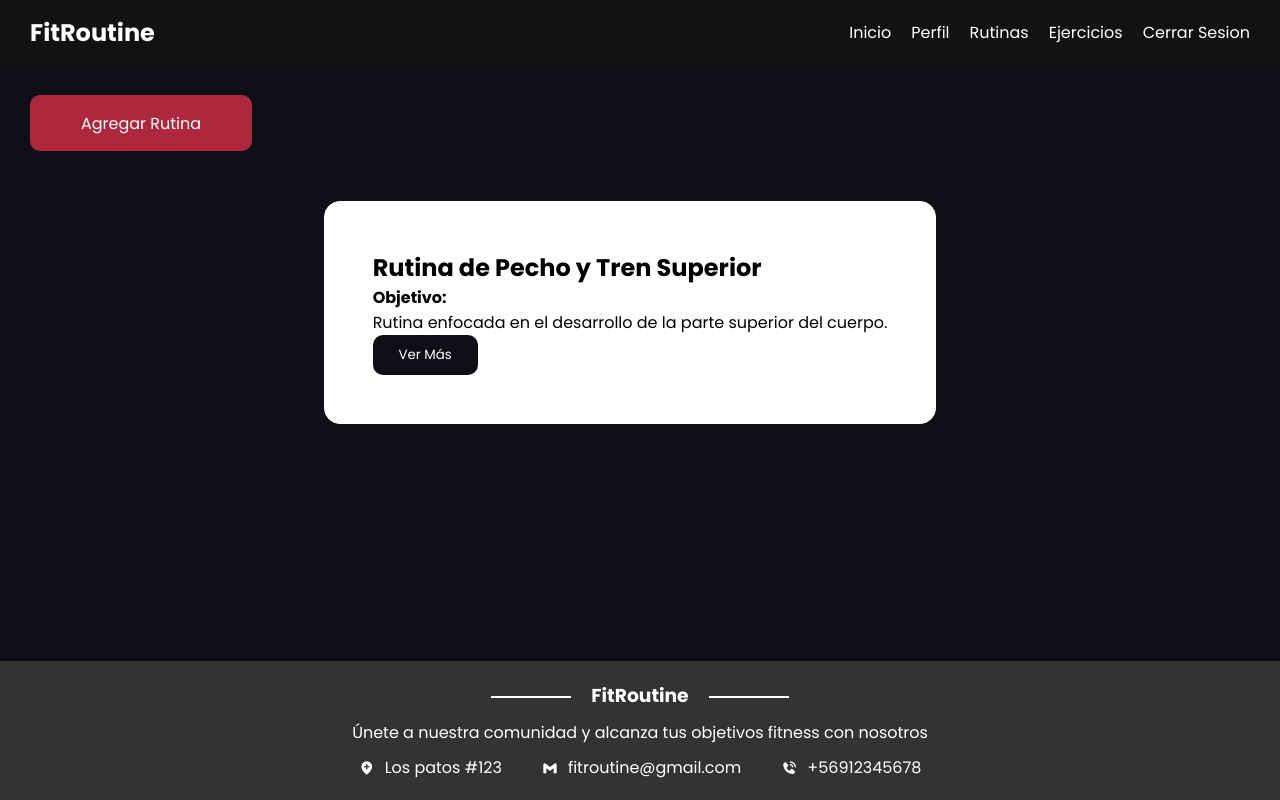
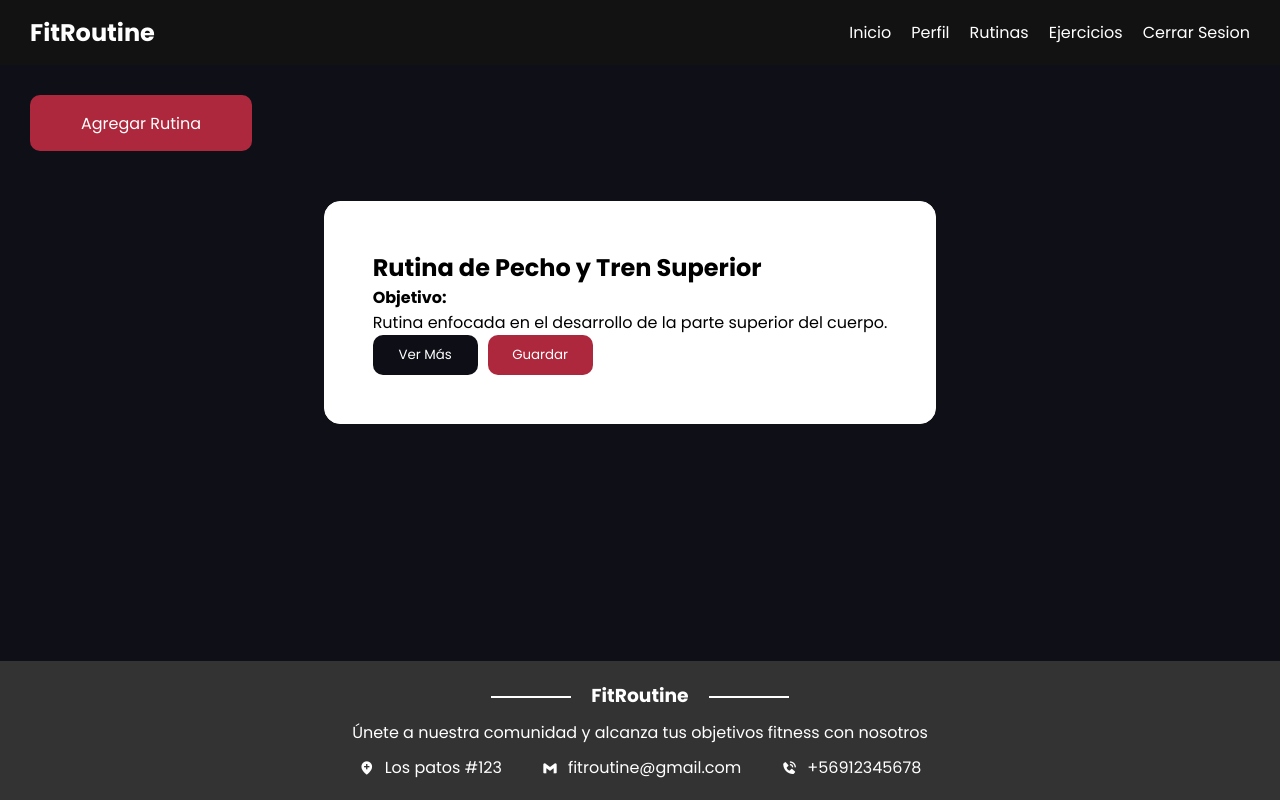
Before and after one commit to rbncode/Avance-FitRoutine, a Vue app: page /Rutinas in a window 1280 px wide. Built offline with nearby package versions, Linux system fonts and the light colour scheme; data requests are answered from the project's data file.

Commit message:
fix: arregla guardados
Se arreglan guardado de tarjeta rutina

```diff
--- a/src/components/TarjetaRutina.vue
+++ b/src/components/TarjetaRutina.vue
@@ -1,7 +1,6 @@
 <script setup>
 import { defineProps, ref } from "vue";
-import { useRouter, useRoute } from "vue-router";
-import axios from "axios";
+import { useRouter } from "vue-router";
 
 const props = defineProps({
   rutina: {
@@ -11,26 +10,36 @@ const props = defineProps({
 });
 
 const router = useRouter();
-const route = useRoute();
 const mostrarGuardado = ref(true);
 
-const esVistaRutinas = ref(route.name === "rutinas");
+const guardarRutina = async () => {
+  const nuevaRutina = {
+    nombre: props.rutina.nombre,
+    descripcion: props.rutina.descripcion,
+    nivelDificultad: props.rutina.nivelDificultad,
+    grupoMuscular: props.rutina.grupoMuscular,
+    ejercicios: props.rutina.ejercicios,
+  };
 
-const guardarRutina = () => {
-  console.log("Rutina a guardar:", props.rutina);
+  try {
+    const res = await fetch("http://localhost:3000/rutinasGuardadas", {
+      method: "POST",
+      headers: {
+        "Content-Type": "application/json",
+      },
+      body: JSON.stringify(nuevaRutina),
+    });
 
-  axios
-    .post("http://localhost:3000/rutinaGuardadas", props.rutina)
-    .then((response) => {
-      console.log("Rutina guardada:", response.data);
-      mostrarGuardado.value = false;
-    })
-    .catch((error) => {
-      console.error(
-        "Error al guardar la rutina:",
-        error.response ? error.response.data : error.message
-      );
-    });
+    if (!res.ok) {
+      throw new Error(`Error: ${res.status}`);
+    }
+
+    const data = await res.json();
+    console.log("Rutina guardada:", data);
+    mostrarGuardado.value = false; // Oculta el botón después de guardar
+  } catch (error) {
+    console.error("Error al guardar la rutina:", error);
+  }
 };
 </script>
 
```
